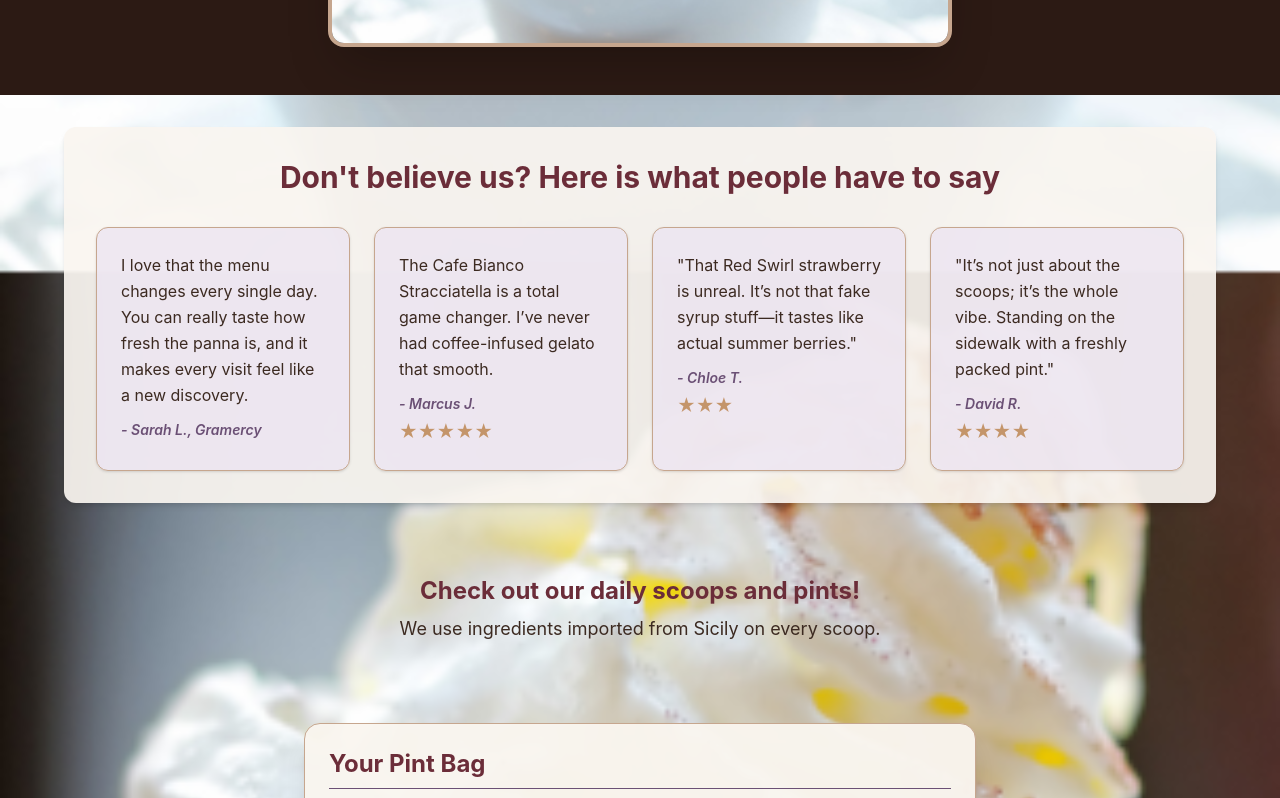
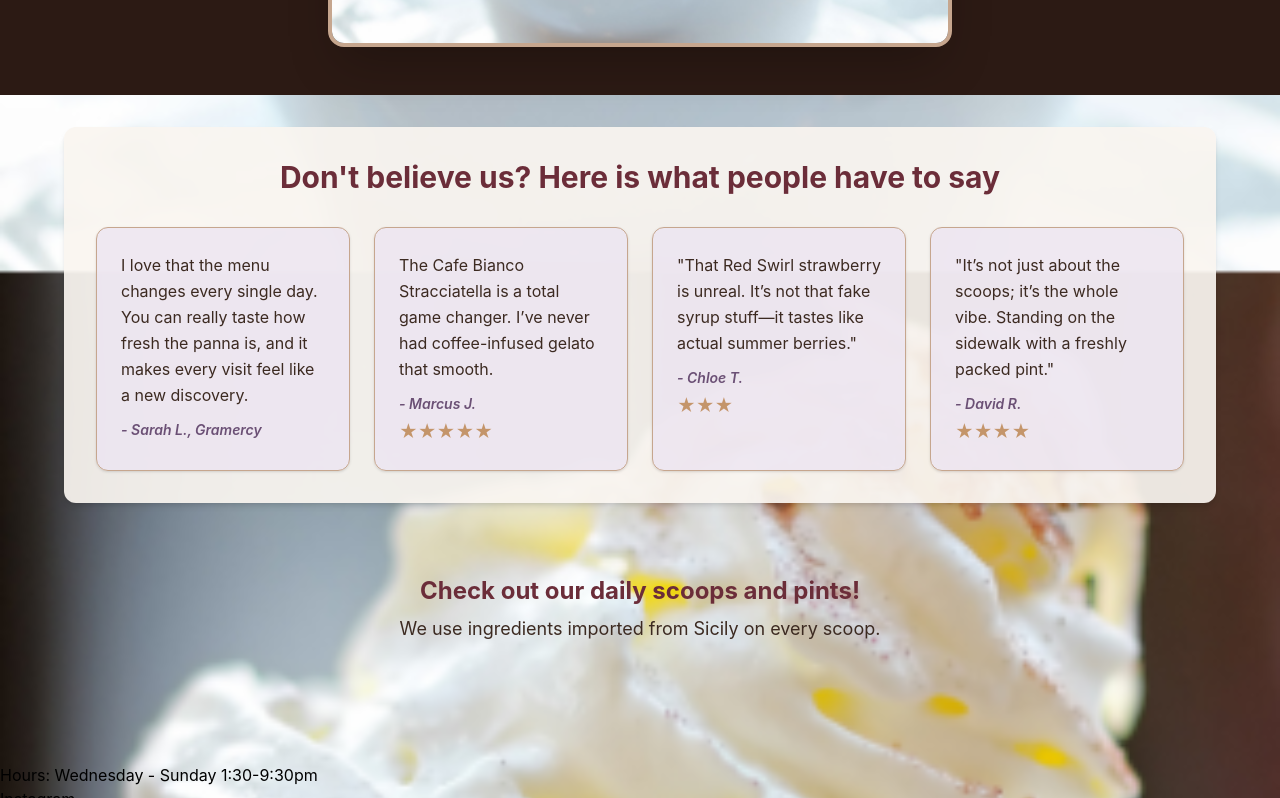
Before and after one commit to ryanlui13/CafePannaWebsite, a React (Vite) app in the folder client/: page / in a window 1280 px wide. Shown: the part 1046-1844 px from the top of the page. Built offline with nearby package versions, Linux system fonts and the light colour scheme.

Commit message:
fiexed checkout form and specials

```diff
--- a/client/package.json
+++ b/client/package.json
@@ -1,5 +1,6 @@
 {
   "name": "cafepanna-website",
+  "homepage": "https://github.com/ryanlui13/CafePannaWebsite",
   "private": true,
   "version": "0.0.0",
   "type": "module",
@@ -7,7 +8,9 @@
     "dev": "vite",
     "build": "vite build",
     "lint": "eslint .",
-    "preview": "vite preview"
+    "preview": "vite preview",
+    "predeploy": "npm run build",
+    "deploy": "gh-pages -d dist"
   },
   "dependencies": {
     "@tailwindcss/vite": "^4.2.4",
@@ -23,6 +26,7 @@
     "eslint": "^10.2.1",
     "eslint-plugin-react-hooks": "^7.1.1",
     "eslint-plugin-react-refresh": "^0.5.2",
+    "gh-pages": "^6.3.0",
     "globals": "^17.5.0",
     "vite": "^8.0.10"
   }
--- a/client/src/App.jsx
+++ b/client/src/App.jsx
@@ -1,4 +1,4 @@
-import { useState } from "react";
+import React, { useState } from "react";
 import "./index.css";
 import "./App.css";
 
@@ -8,6 +8,7 @@ import Mission from "./pages/Mission";
 import Menu from "./pages/Menu";
 import Specials from "./pages/Specials";
 import Contact from "./pages/Contact";
+import CheckoutForm from "./components/CheckoutForm";
 import Cart from "./components/Cart";
 import Footer from "./components/Footer";
 import CafePannaImage from "./assets/images/CafePannaImage.png";
@@ -44,12 +45,17 @@ function App() {
             {/* Logic-First: Use toLowerCase() to prevent Navbar naming bugs */}
             {page.toLowerCase() === 'home' && <Home />}
             {page.toLowerCase() === 'mission' && <Mission/>}
-            {page.toLowerCase() === 'menu' && <Menu addToCart={addToCart} />}
+            {page.toLowerCase() === 'menu' && (
+            <>
+                <Menu addToCart={addToCart} />
+                <Cart cart={cart} clearCart={clearCart} setPage={setPage} />
+            </>
+            )}
             {page.toLowerCase() === 'specials' && <Specials/>}
             {page.toLowerCase() === 'contact' && <Contact />}
 
-            {/* Always show the Cart at the bottom or via a specific state */}
-            <Cart cart={cart} />
+            {page.toLowerCase() === 'checkout' && <CheckoutForm onCancel={() => setPage('menu')} />}
+
         </main>
 
         <Footer/>
--- a/client/src/components/Cart.jsx
+++ b/client/src/components/Cart.jsx
@@ -17,7 +17,7 @@ function Cart({ cart }) {
                             <li key={item.id} className="bg-white/70 border border-[#C6A68E] rounded-lg p-3 mb-3 flex items-center justify-between">
                                 <div className="flex items-center gap-3">
                                     <img src={item.img} alt={item.alt} className="w-12 h-12 rounded-lg object-cover border border-[#C6A68E]" />
-                                    <span className="font-bold text-[#3C2A21]">{item.flavor} <span className="text-[#6B5075]">x{item.quantity}</span></span>
+                                    <span className="font-bold text-[#3C2A21]">{item.flavor} <span className="text-[#6B5075]">x {item.quantity}</span></span>
                                 </div>
                                 <span className="font-mono font-bold text-[#6B2D39]">${(parseFloat(item.price) * item.quantity).toFixed(2)}</span>
                             </li>
@@ -28,7 +28,10 @@ function Cart({ cart }) {
                         <button onClick={clearCart} className="text-red-600 underline text-sm">
                             Clear All Scoops
                         </button>
-                        <button className="bg-[#6B2D39] text-white px-6 py-2 rounded-xl hover:bg-[#6B5075] transition-colors font-bold">
+                        <button
+                            onClick={() => setPage('checkout')} // Add this trigger
+                            className="bg-[#6B2D39] text-white px-6 py-2 rounded-xl font-bold"
+                        >
                             Checkout
                         </button>
                     </div>
```
Also changed, not shown: 1 other file (tests, documents, lock files or other folders).
